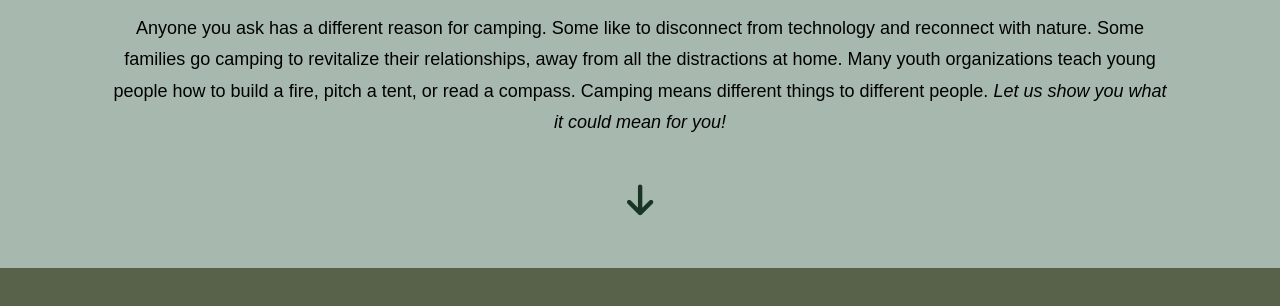
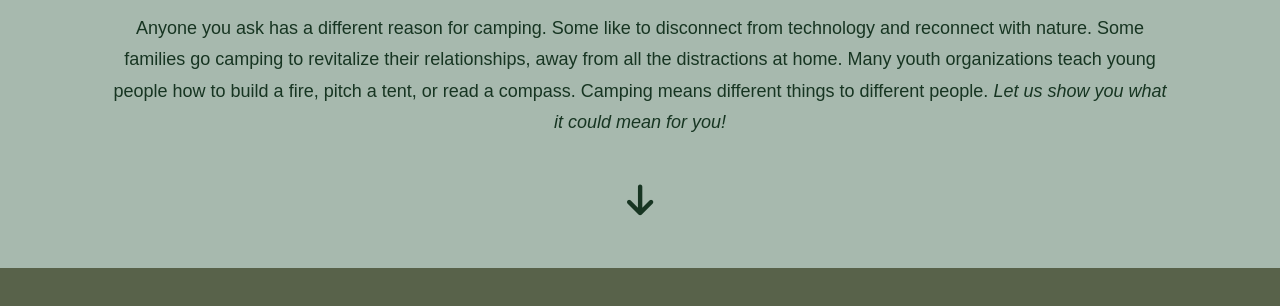
Before and after one commit to adevine104/Web-3-Camping-Final-Project, a website: page deploy/index.html in a window 1280 px wide. Shown: the part 802-1108 px from the top of the page. Drawn offline with nearby package versions, Linux system fonts and the light colour scheme; some packages are replaced by stand-ins of ours; a web font is replaced by a local one.

Commit message:
Change section 1 intro text color

```diff
--- a/dev/scss/sections/_section-1.scss
+++ b/dev/scss/sections/_section-1.scss
@@ -59,6 +59,7 @@
             grid-area: intro-text;
             padding: 2% 2% 8% 2%;
             text-align: center;
+            color: $darkgreen;
 
             @include md {
                 padding: 1% 2% 4% 2%;
```
Also changed, not shown: deploy/css/styles.css, 1 other file.
